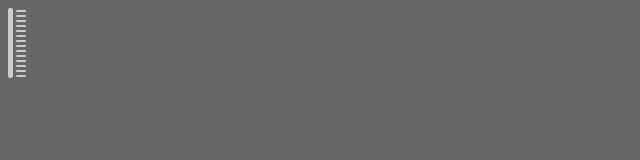
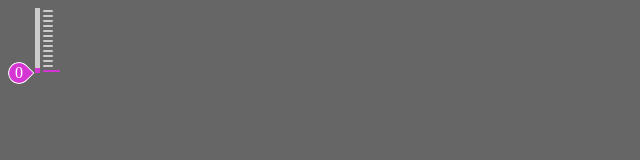
Before and after one commit to Luqe302/Usefull-things, a plain HTML site: page slider-bar/index.html in a window 1280 px wide. Shown: the whole page, without its empty margins (0-640 px from the left). Drawn offline with nearby package versions, Linux system fonts and the light colour scheme.

Commit message:
slider-bar v .2 done

```diff
--- a/slider-bar/index.html
+++ b/slider-bar/index.html
@@ -14,51 +14,87 @@
 
         .slider {
             display: flex;
-            flex-direction: column;
+            flex-direction: row;
+            position: relative;
+            padding-left: 27px;
         }
 
-        .slider .slider__step {
+        .slider .slider__cursor-wrapper {
+            position: absolute;
+            left: 0;
+            top: 100%;
+            transform: translateY(-50%);
+            transition: all .6s;
+        }
+
+        .slider .slider__cursor {
+            background: #d536d3;
+            width: 20px;
+            height: 20px;
+            transform: rotate(-45deg);
+            border-top-left-radius: 50%;
+            border-bottom-left-radius: 50%;
+            border-top-right-radius: 50%;
+            border: 1px solid white;
+            outline: 5px solid #666;
             display: flex;
-            flex-direction: row;
+            justify-content: center;
             align-items: center;
-            cursor: pointer;
+        }
+
+        .slider .slider__counter {
+            transform: rotate(45deg);
+            display: block;
+            color: white;
         }
 
         .slider .slider__main-bar {
-            height: 5px;
             width: 5px;
             background: #ccc;
             transition: all .5s;
+            position: relative;
         }
 
-        .slider .slider__step:first-of-type .slider__main-bar {
-            border-top-left-radius: 2px;
-            border-top-right-radius: 2px;
+        .slider .slider__main-inner-bar {
+            position: absolute;
+            left: 0;
+            height: 0;
+            width: 100%;
+            background: #d536d3;
+            transition: all .5s;
+            bottom: 0;
         }
 
-        .slider .slider__step:last-of-type .slider__main-bar {
-            border-bottom-left-radius: 2px;
-            border-bottom-right-radius: 2px;
+        .slider .slider__steps {
+            display: flex;
+            flex-direction: column;
+            justify-content: center;
+            cursor: pointer;
         }
 
         .slider .slider__small-bar {
             height: 2px;
             width: 10px;
-            background: #ccc;
             margin-left: 3px;
-            border-radius: 2px;
-            transition: all .5s;
+            padding-bottom: 1.5px;
+            padding-top: 1.5px;
         }
 
-        .slider .slider__step.slider__step--active .slider__main-bar {
-            background: red;
+        .slider .slider__small-inner {
+            background: #ccc;
+            height: 100%;
+            width: 100%;
+            transition: all .5s;
+            border-radius: 2px;
+            display: block;
+
         }
 
-        .slider .slider__step.slider__step--active .slider__small-bar {
-            background: red;
+        .slider .slider__small-inner.slider__small-inner--active {
+            background: #d536d3;
         }
 
-        .slider .slider__step.slider__step--active.slider__step--first .slider__small-bar {
+        .slider .slider__small-inner.slider__small-inner--active.slider__small-inner--first {
             width: 17px;
         }
 
@@ -69,61 +105,54 @@
 <body>
 
 <div class="slider">
-    <div class="slider__step">
-        <div class="slider__main-bar"></div>
-        <div class="slider__small-bar"></div>
+    <div class="slider__cursor-wrapper">
+        <div class="slider__cursor">
+            <span class="slider__counter">0</span>
         </div>
-    <div class="slider__step">
-        <div class="slider__main-bar"></div>
-        <div class="slider__small-bar"></div>
     </div>
-    <div class="slider__step">
-        <div class="slider__main-bar"></div>
-        <div class="slider__small-bar"></div>
+    <div class="slider__main-bar">
+        <div class="slider__main-inner-bar"></div>
     </div>
-    <div class="slider__step">
-        <div class="slider__main-bar"></div>
-        <div class="slider__small-bar"></div>
+    <div class="slider__steps">
+        <div class="slider__small-bar">
+            <span class="slider__small-inner"></span>
         </div>
-    <div class="slider__step">
-        <div class="slider__main-bar"></div>
-        <div class="slider__small-bar"></div>
+        <div class="slider__small-bar">
+            <span class="slider__small-inner"></span>
         </div>
-    <div class="slider__step">
-        <div class="slider__main-bar"></div>
-        <div class="slider__small-bar"></div>
+        <div class="slider__small-bar">
+            <span class="slider__small-inner"></span>
         </div>
-    <div class="slider__step">
-        <div class="slider__main-bar"></div>
-        <div class="slider__small-bar"></div>
+        <div class="slider__small-bar">
+            <span class="slider__small-inner"></span>
         </div>
-    <div class="slider__step">
-        <div class="slider__main-bar"></div>
-        <div class="slider__small-bar"></div>
+        <div class="slider__small-bar">
+            <span class="slider__small-inner"></span>
         </div>
-    <div class="slider__step">
-        <div class="slider__main-bar"></div>
-        <div class="slider__small-bar"></div>
+        <div class="slider__small-bar">
+            <span class="slider__small-inner"></span>
         </div>
-    <div class="slider__step">
-        <div class="slider__main-bar"></div>
-        <div class="slider__small-bar"></div>
+        <div class="slider__small-bar">
+            <span class="slider__small-inner"></span>
         </div>
-    <div class="slider__step">
-        <div class="slider__main-bar"></div>
-        <div class="slider__small-bar"></div>
+        <div class="slider__small-bar">
+            <span class="slider__small-inner"></span>
         </div>
-    <div class="slider__step">
-        <div class="slider__main-bar"></div>
-        <div class="slider__small-bar"></div>
+        <div class="slider__small-bar">
+            <span class="slider__small-inner"></span>
         </div>
-    <div class="slider__step">
-        <div class="slider__main-bar"></div>
-        <div class="slider__small-bar"></div>
+        <div class="slider__small-bar">
+            <span class="slider__small-inner"></span>
         </div>
-    <div class="slider__step">
-        <div class="slider__main-bar"></div>
-        <div class="slider__small-bar"></div>
+        <div class="slider__small-bar">
+            <span class="slider__small-inner"></span>
+        </div>
+        <div class="slider__small-bar">
+            <span class="slider__small-inner"></span>
+        </div>
+        <div class="slider__small-bar">
+            <span class="slider__small-inner slider__small-inner--active slider__small-inner--first"></span>
+        </div>
     </div>
 </div>
 
@@ -132,17 +161,35 @@
 <script>
 
     var slider = $('.slider'),
-        steps = slider.find('.slider__step');
+        steps = slider.find('.slider__small-bar'),
+        bar = slider.find('.slider__main-inner-bar'),
+        cursor = slider.find('.slider__cursor-wrapper'),
+        counter = slider.find('.slider__counter');
 
-    steps.on('click', function () {
+        bar.css('height', 1 / steps.length * 100 + '%');
 
-        var step = $(this);
+        steps.each(function(i, step) {
 
-        steps.removeClass('slider__step--active slider__step--first');
+            var percentageValue = i / steps.length * 100;
 
-        step.addClass('slider__step--active slider__step--first');
+            step = $(step);
 
-        step.nextAll().addClass('slider__step--active');
+            step.on('click', function() {
+
+                steps.find('.slider__small-inner').removeClass('slider__small-inner--active slider__small-inner--first');
+
+                step.find('.slider__small-inner').addClass('slider__small-inner--active slider__small-inner--first');
+
+                step.nextAll().find('.slider__small-inner').addClass('slider__small-inner--active');
+                console.log(step.nextAll().find('.slider__small-inner'));
+
+                counter.text(steps.length -1 - i);
+
+                cursor.css('top', percentageValue + '%');
+
+                bar.css('height', 100 - percentageValue + '%');
+
+            });
 
         });
 
```
Lines whose indentation alone changed are shown as unchanged.
